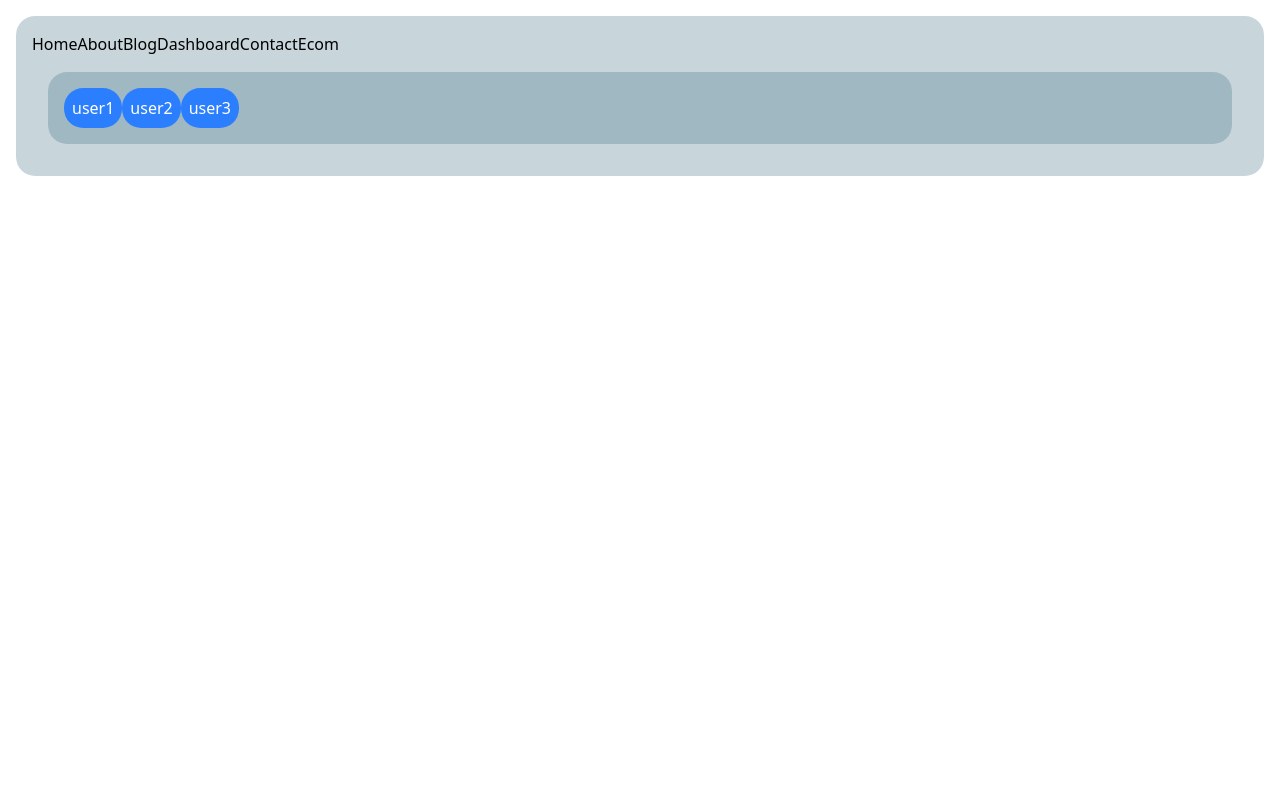
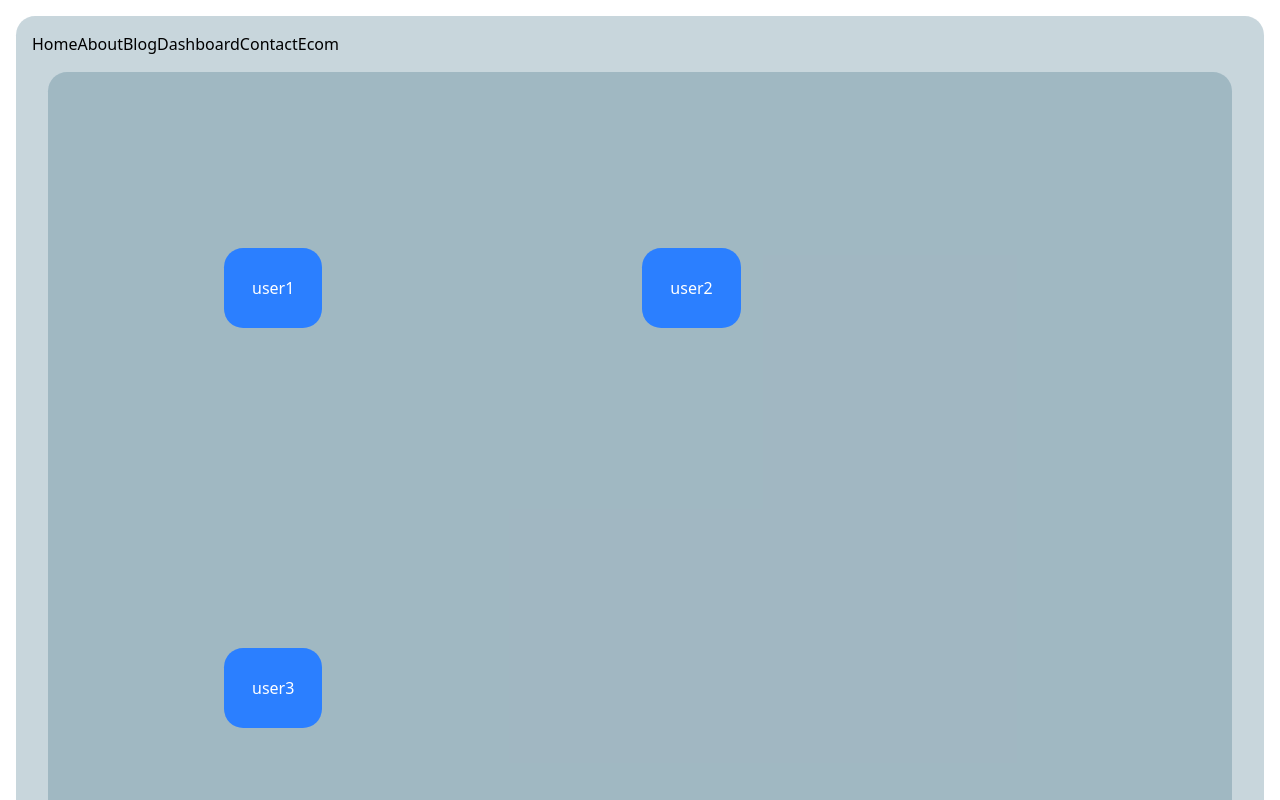
Before and after one commit to aakku106/4thSemTranning_REACT, a React (Vite) app in the folder project3/: page / in a window 1280 px wide. Shown: the top 800 px of the page. Built offline with nearby package versions, Linux system fonts and the light colour scheme.

Commit message:
Auto commit + push script ran

```diff
--- a/project3/src/Optimization/UseCallbackExample.jsx
+++ b/project3/src/Optimization/UseCallbackExample.jsx
@@ -2,22 +2,24 @@
 
 // memoize the function, protect function to bw re-rendered  each time
 
-import React from "react";
+import React, { useCallback, useState } from "react";
 
 const UseButton = React.memo(({ onClick, children }) => {
   console.log("Rendering button:", children);
   return (
-    <button className="p-2 bg-blue-500 text-white rounded" onClick={onClick}>
+    <button
+      className="p-7 bg-blue-500 text-white rounded m-40"
+      onClick={onClick}>
       {children}
     </button>
   );
 });
 
 export default function UseCallbackExample() {
-  const [user] = React.useState(["user1", "user2", "user3"]);
-  const handleClick = (name) => {
+  const [user] = useState(["user1", "user2", "user3"]);
+  const handleClick = useCallback((name) => {
     alert(`Hello, ${name}`);
-  };
+  }, []);
   return (
     <div>
       {user.map((name) => (
```
